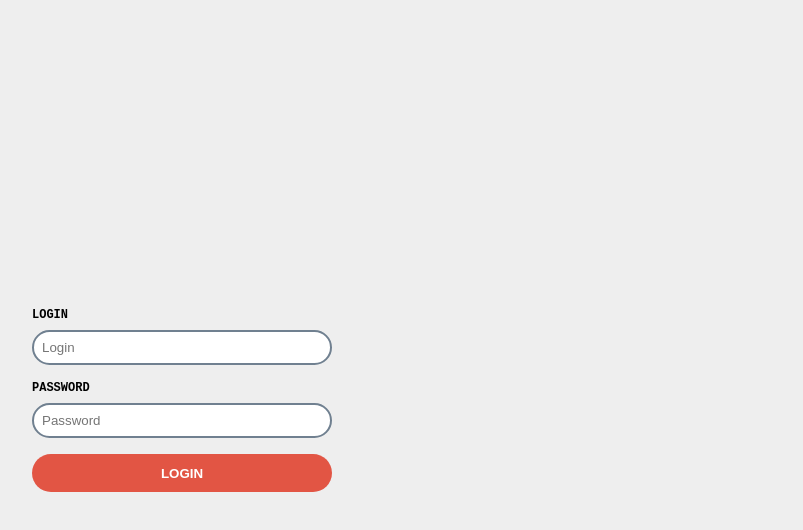
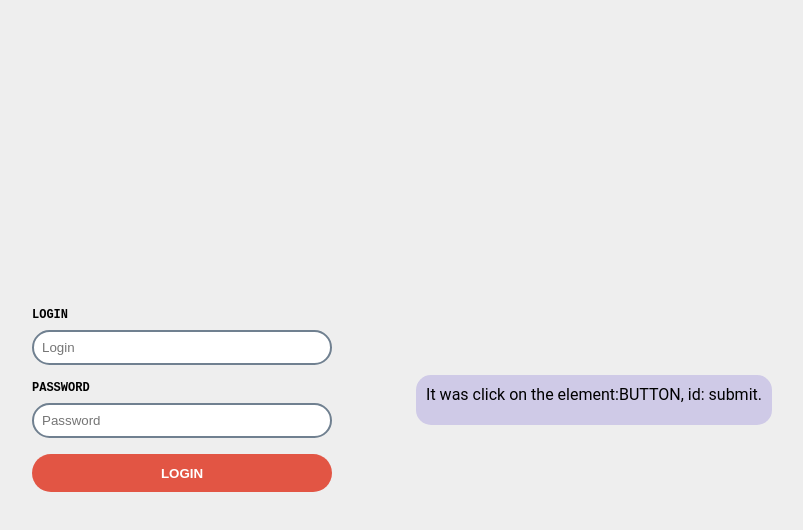
Before and after one commit to mate-academy/js_promise_function_DOM, a website built with Parcel: page src/index.html in a window 1280 px wide. Both pictures are taken after a click on the button "LOGIN". Shown: the whole page, without its empty margins (458-1261 px from the left). Built offline with nearby package versions, Linux system fonts and the light colour scheme.

Commit message:
solution

```diff
--- a/package.json
+++ b/package.json
@@ -21,7 +21,7 @@
     "@linthtml/linthtml": "^0.3.2",
     "@mate-academy/eslint-config": "*",
     "@mate-academy/linthtml-config": "0.0.1",
-    "@mate-academy/scripts": "^0.7.12",
+    "@mate-academy/scripts": "^0.8.8",
     "@mate-academy/stylelint-config": "0.0.9",
     "colors": "^1.3.3",
     "cypress": "^5.6.0",
--- a/src/scripts/main.js
+++ b/src/scripts/main.js
@@ -1,11 +1,30 @@
 'use strict';
 
+const div = document.createElement('div');
+
+div.className = 'container';
+document.body.append(div);
+
 function waitFor(element, eventName) {
-// write your code here
+  const waitPromise = new Promise(resolve => [
+    element.addEventListener(eventName, () => {
+      resolve(
+        `It was ${eventName} on the element:`
+        + `${element.nodeName}, id: ${element.id}.`
+      );
+    }),
+  ]);
+
+  return waitPromise;
 }
 
 const printMessage = (message) => {
-// write your code here
+  const p = document.createElement('p');
+
+  p.innerText = message;
+  p.className = 'message';
+
+  div.append(p);
 };
 
 module.exports = {
--- a/src/styles/main.scss
+++ b/src/styles/main.scss
@@ -55,3 +55,8 @@
   padding: 10px;
   left: 10px;
 }
+
+.container {
+  position: absolute;
+  right: 50px;
+}
```
Also changed, not shown: README.md.
